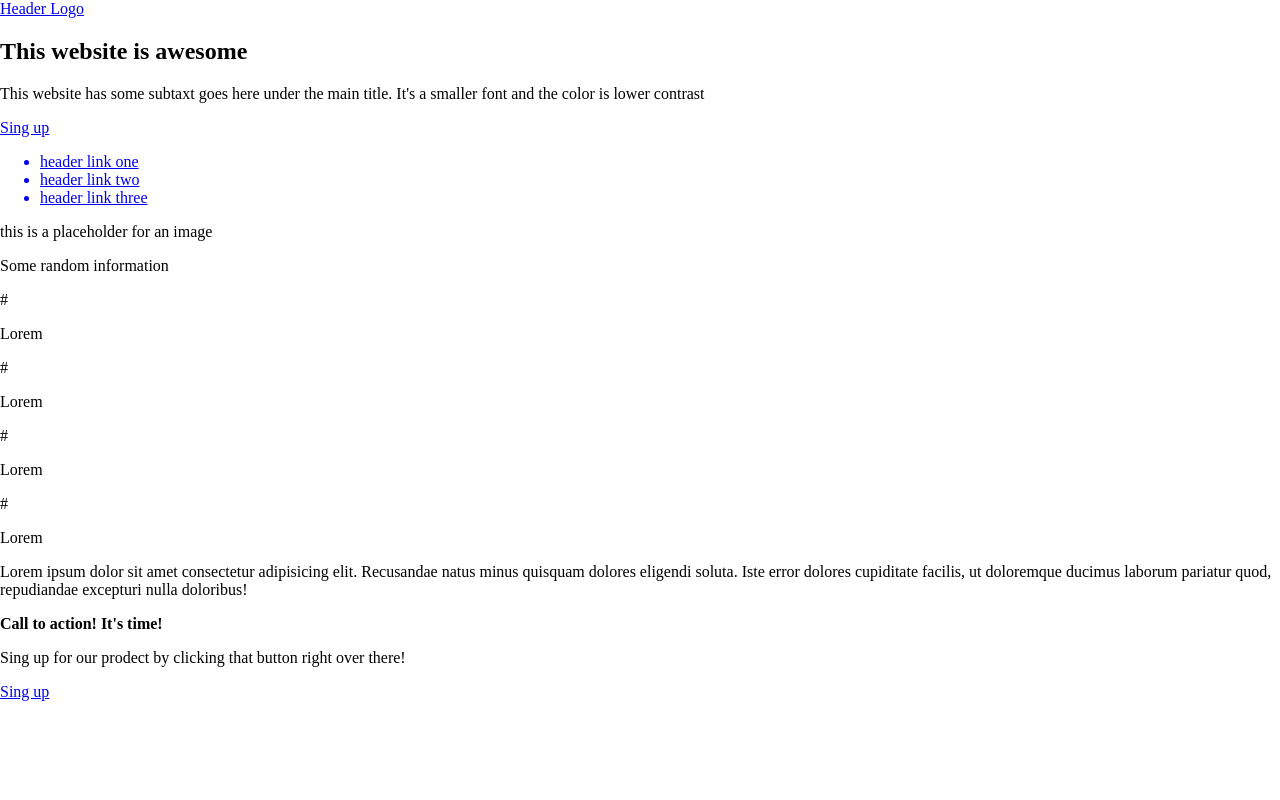
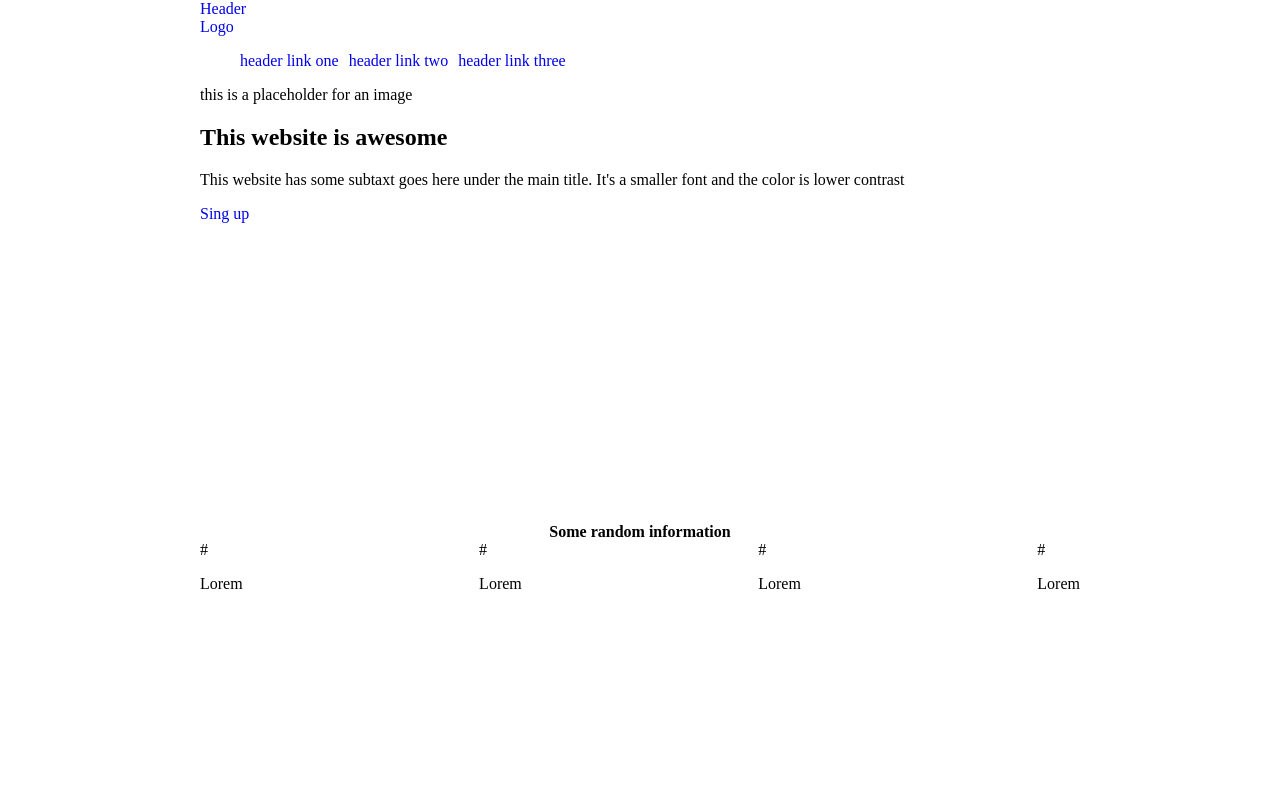
Before and after one commit to Tobzii/one-project, a plain HTML site: page index.html in a window 1280 px wide. Shown: the top 800 px of the page. Drawn offline with Linux system fonts and the light colour scheme.

Commit message:
three-type

```diff
--- a/index.html
+++ b/index.html
@@ -7,20 +7,11 @@
     <link rel="stylesheet" href="/style.css" />
   </head>
   <body>
+    <div class="items">
       <div class="one">
         <div class="left-text">
+          <div class="shapka">
             <div class="left-1"><a href="#">Header Logo</a></div>
-        <div class="left-2"><h2>This website is awesome</h2></div>
-        <div class="left-3">
-          <p>
-            This website has some subtaxt goes here under the main title. It's a
-            smaller font and the color is lower contrast
-          </p>
-        </div>
-        <div class="left-4"><a href="#">Sing up</a></div>
-      </div>
-    </div>
-    <div class="rigt-text">
             <div class="rigt-1">
               <a href="#"
                 ><ul>
@@ -29,20 +20,43 @@
                   <li>header link three</li>
                 </ul></a
               >
+              <div class="rigt-2">
+                <a>this is a placeholder for an image</a>
               </div>
-      <div class="rigt-2"><a>this is a placeholder for an image</a></div>
+            </div>
+            <div class="infos">
+              <div class="left-2"><h2>This website is awesome</h2></div>
+              <div class="left-3">
+                <p>
+                  This website has some subtaxt goes here under the main title.
+                  It's a smaller font and the color is lower contrast
+                </p>
+              </div>
+              <div class="left-4"><a href="#">Sing up</a></div>
+            </div>
+          </div>
+        </div>
+        <div class="rigt-text"></div>
       </div>
       <div class="two">
-      <div class="info"><p>Some random information</p></div>
-      <div class="image">
+        <div class="info"><b>Some random information</b></div>
+        <div class="image-text">
+          <div box-1>
             <div class="image-1">#</div>
             <div class="text-1"><p>Lorem</p></div>
+          </div>
+          <div box-2>
             <div class="image-2">#</div>
             <div class="text-2"><p>Lorem</p></div>
+          </div>
+          <div box-3>
             <div class="image-3">#</div>
             <div class="text-3"><p>Lorem</p></div>
+          </div>
+          <div box-4>
             <div class="image-4">#</div>
             <div class="text-4"><p>Lorem</p></div>
+          </div>
         </div>
       </div>
       <div class="three">
@@ -56,9 +70,18 @@
         </div>
       </div>
       <div class="four">
+        <div items-2>
           <div class="info-3">
-        <div class="left-info"><b>Call to action! It's time!</b><p>Sing up for our prodect by clicking that button right over there!</p></div>
+            <div class="left-info">
+              <b>Call to action! It's time!</b>
+              <p>
+                Sing up for our prodect by clicking that button right over
+                there!
+              </p>
+            </div>
             <div class="right-info"><a href="#">Sing up</a></div>
+          </div>
+        </div>
       </div>
     </div>
   </body>
--- a/style.css
+++ b/style.css
@@ -1,7 +1,59 @@
 body {
-    margin: 0;
+  margin: 0;
+  width: auto;
+  height: auto;
 }
 
-.lest-text {
-    display: flex;
+.items {
+  margin: 0px 200px 0px 200px;
 }
+
+ul {
+  display: flex;
+  gap: 10px;
+  list-style: none;
+}
+
+a {
+  text-decoration: none;
+}
+
+.shapka {
+  display: flex;
+  flex-wrap: wrap;
+  align-items: center;
+}
+
+.left-1 {
+  display: flex;
+  margin-right: 1050px;
+}
+
+.info {
+  display: flex;
+  justify-content: center;
+  margin-top: 300px;
+}
+
+.image-text {
+  display: flex;
+  flex-wrap: wrap;
+  justify-content: space-between;
+}
+
+.info-2 {
+  display: flex;
+  justify-content: center;
+  text-align: center;
+  margin-top: 300px;
+}
+
+.info-3 {
+  height: 150px;
+  background-color: aqua;
+  margin-top: 300px;
+  display: flex;
+  align-items: center;
+  justify-content: center;
+  gap: 400px;
+}
```
Lines whose indentation alone changed are shown as unchanged.
